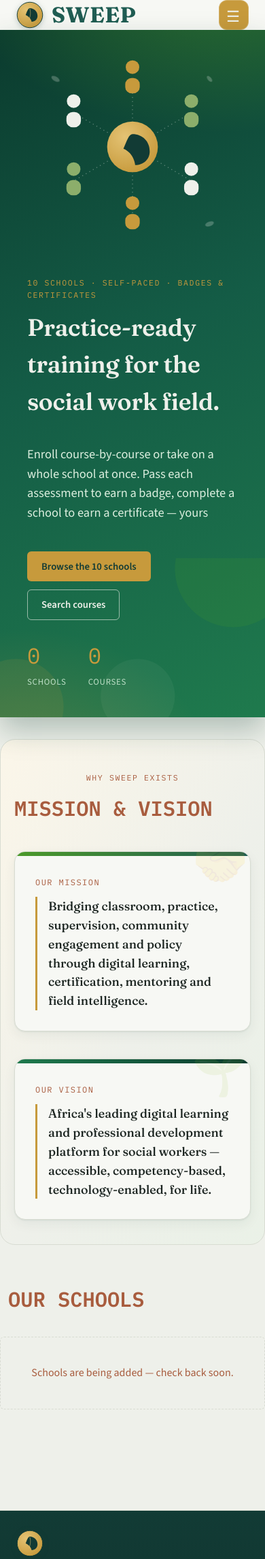
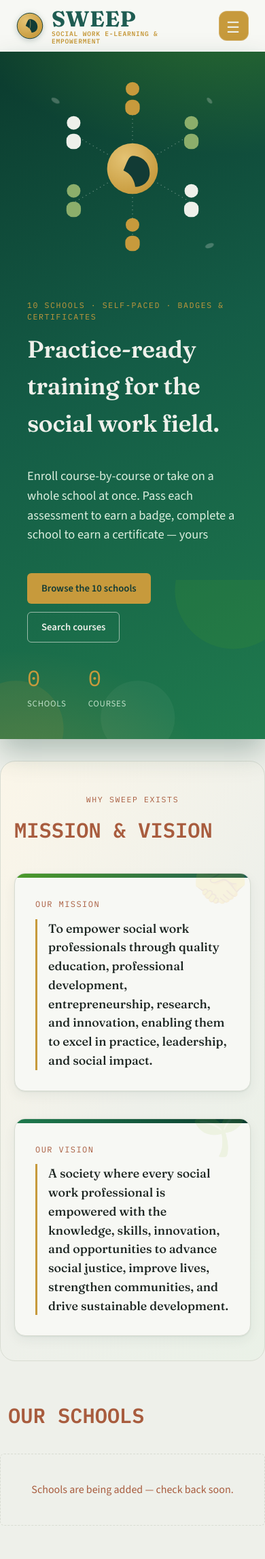
Before and after one commit to remikeks/project-sweep, a Django app: page / in a window 390 px wide. Shown: the top 2293 px of the page at 68% size. Run offline with Django 5.2, Linux system fonts and the light colour scheme; the visitor is signed in with stand-in values (Sample User, id 1); data that the repository does not hold is empty; parts of the project's set-up code (start-up, migrations or seed data) failed here and were passed over.

Commit message:
changed navbar outlook

```diff
--- a/static/css/style.css
+++ b/static/css/style.css
@@ -90,6 +90,10 @@ a:hover { text-decoration: underline; }
   height: 64px;
 }
 
+.sw-nav-bar {
+  display: contents;
+}
+
 .sw-nav .brand {
   display: flex;
   align-items: center;
@@ -833,14 +843,45 @@ form label { display: block; font-size: 0.85rem; margin-bottom: 4px; color: var(
 
 @media (max-width: 720px) {
   .sw-nav .container {
-    flex-wrap: wrap;
+    display: flex;
+    flex-direction: column;
+    align-items: stretch;
+    gap: 10px;
+    height: auto;
+    padding-top: 10px;
+    padding-bottom: 10px;
+  }
+
+  .sw-nav-bar {
+    display: flex;
+    flex-wrap: nowrap;
+    align-items: center;
+    justify-content: space-between;
     gap: 12px;
-    justify-content: space-between;
-    height: auto;
+    width: 100%;
+  }
+
+  .brand {
+    flex: 1 1 auto;
+    min-width: 0;
+  }
+
+  .brand-mark {
+    flex-shrink: 0;
+  }
+
+  .brand-text {
+    min-width: 0;
+  }
+
+  .sw-nav .brand small {
+    white-space: normal;
+    overflow-wrap: break-word;
   }
 
   .sw-nav-toggle {
     display: inline-flex;
+    flex-shrink: 0;
   }
 
   .sw-nav-links {
--- a/templates/base.html
+++ b/templates/base.html
@@ -4,7 +4,7 @@
 <head>
   <meta charset="UTF-8">
   <meta name="viewport" content="width=device-width, initial-scale=1.0">
-  <title>{% block title %}Project SWEEP{% endblock %}</title>
+  <title>{% block title %}SWEEP — Social Work E-Learning and Empowerment Platform{% endblock %}</title>
   <link rel="preconnect" href="https://fonts.googleapis.com">
   <link href="https://fonts.googleapis.com/css2?family=Fraunces:wght@500;600;700&family=Source+Sans+3:wght@400;600;700&family=IBM+Plex+Mono:wght@400;600&display=swap" rel="stylesheet">
   <link rel="stylesheet" href="{% static 'css/style.css' %}">
@@ -20,16 +20,18 @@
 <body>
   <nav class="sw-nav">
     <div class="container">
+      <div class="sw-nav-bar">
         <a href="{% url 'home' %}" class="brand" style="text-decoration:none;">
           <img src="{% static 'img/logo.svg' %}" alt="" class="brand-mark" width="40" height="40">
           <span class="brand-text">
             SWEEP
-          <!-- <small>Social Work E-Learning &amp; Empowerment</small>
-        </span> -->
+            <small>Social Work E-Learning &amp; Empowerment</small>
+          </span>
         </a>
         <button class="sw-nav-toggle" type="button" aria-expanded="false" aria-controls="sw-nav-links" aria-label="Open navigation menu">
           &#9776;
         </button>
+      </div>
       <div class="sw-nav-links" id="sw-nav-links">
         <a href="{% url 'school_list' %}">Schools</a>
         <a href="{% url 'course_list' %}">Courses</a>
@@ -40,17 +42,19 @@
             {% csrf_token %}
             <a href="#" onclick="this.closest('form').submit(); return false;">Log out</a>
           </form>
-          <div class="nav-user-pill" aria-label="Signed in user">
+          <div class="nav-user-pill" data-user-menu>
+            <button type="button" class="nav-user-trigger" data-user-menu-trigger aria-haspopup="true" aria-expanded="false">
               <span class="nav-user-avatar">{{ user.username|slice:":1"|upper }}</span>
               <span class="nav-user-text">happy learning, {{ user.username }}</span>
-            <!--<div class="nav-user-menu">
+            </button>
+            <div class="nav-user-menu" data-user-menu-panel>
               <a href="{% url 'dashboard' %}">My Learning</a>
               <a href="{% url 'my_credentials' %}">Badges &amp; Certificates</a>
               <form action="{% url 'logout' %}" method="post">
                 {% csrf_token %}
                 <button type="submit">Log out</button>
               </form>
-            </div>-->
+            </div>
           </div>
         {% else %}
           <a href="{% url 'login' %}">Log in</a>
@@ -76,9 +80,8 @@
     <div class="container">
       <div class="sw-footer-grid">
         <div>
-          <img src="{% static 'img/logo.svg' %}" alt="" class="brand-mark" width="40" height="40">
           <h3 class="footer-heading">SWEEP</h3>
-          <p>Social Work Education, Empowerment, and Enterprise Platform. A practical learning space for continuing education, credential tracking, and community-informed practice.</p>
+          <p>Social Work E-Learning and Empowerment Platform. A practical learning space for continuing education, credential tracking, and community-informed practice.</p>
         </div>
         <div>
           <h3 class="footer-heading">Explore</h3>
@@ -138,6 +141,36 @@
 
         window.setTimeout(typeNextCharacter, 120 + index * 180);
       });
+
+      var userMenus = document.querySelectorAll('[data-user-menu]');
+      function closeUserMenus() {
+        userMenus.forEach(function (wrap) {
+          wrap.classList.remove('open');
+          var trigger = wrap.querySelector('[data-user-menu-trigger]');
+          if (trigger) trigger.setAttribute('aria-expanded', 'false');
+        });
+      }
+      userMenus.forEach(function (wrap) {
+        var trigger = wrap.querySelector('[data-user-menu-trigger]');
+        if (!trigger) return;
+        trigger.addEventListener('click', function (evt) {
+          evt.stopPropagation();
+          var willOpen = !wrap.classList.contains('open');
+          closeUserMenus();
+          if (willOpen) {
+            wrap.classList.add('open');
+            trigger.setAttribute('aria-expanded', 'true');
+          }
+        });
+      });
+      document.addEventListener('click', function (evt) {
+        userMenus.forEach(function (wrap) {
+          if (!wrap.contains(evt.target)) wrap.classList.remove('open');
+        });
+      });
+      document.addEventListener('keydown', function (evt) {
+        if (evt.key === 'Escape') closeUserMenus();
+      });
     });
   </script>
 </body>
--- a/templates/core/home.html
+++ b/templates/core/home.html
@@ -97,7 +97,7 @@
         <span class="mv-mark" aria-hidden="true">&#129309;</span>
         <p class="mv-label">Our Mission</p>
         <p class="mv-text">
-          Bridging classroom, practice, supervision, community engagement and policy through digital learning, certification, mentoring and field intelligence.
+          To empower social work professionals through quality education, professional development, entrepreneurship, research, and innovation, enabling them to excel in practice, leadership, and social impact.
         </p>
       </div>
 
@@ -107,7 +107,7 @@
         <span class="mv-mark" aria-hidden="true">&#127793;</span>
         <p class="mv-label">Our Vision</p>
         <p class="mv-text">
-          Africa's leading digital learning and professional development platform for social workers — accessible, competency-based, technology-enabled, for life.
+          A society where every social work professional is empowered with the knowledge, skills, innovation, and opportunities to advance social justice, improve lives, strengthen communities, and drive sustainable development.
         </p>
       </div>
     </div>
```
Also changed, not shown: other parts of static/css/style.css (+22 -15 lines). Lines whose indentation alone changed are shown as unchanged.
